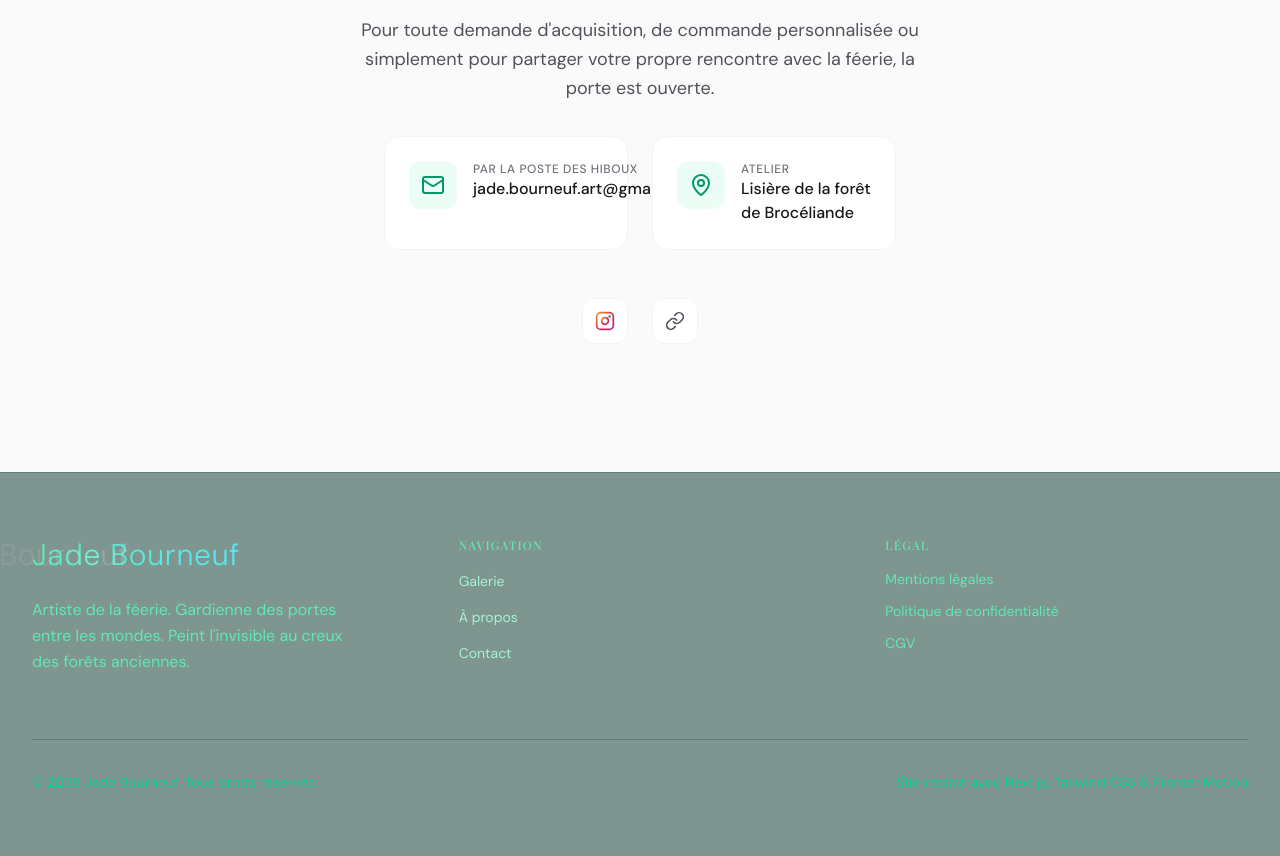
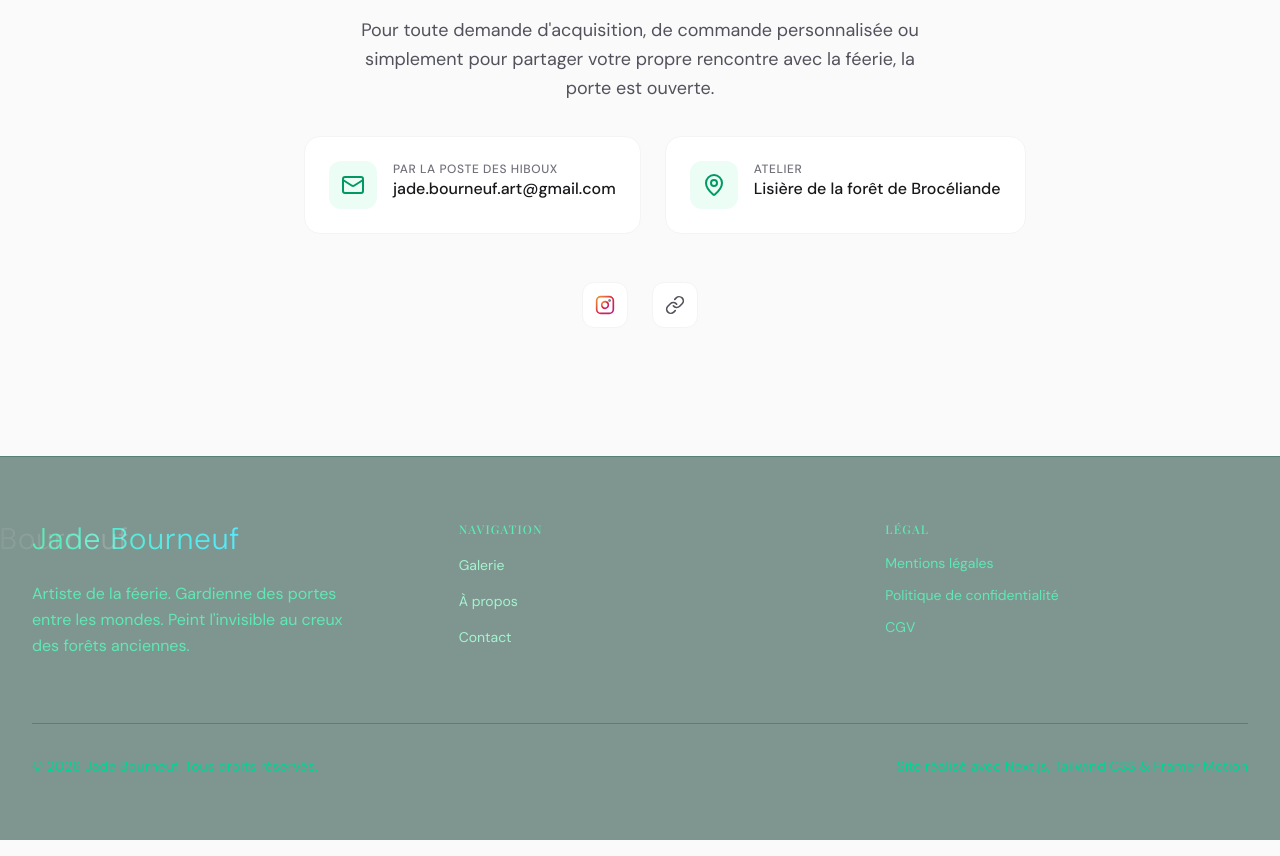
Before and after one commit to dbruyere28/jadecommelecailloux, a Next.js app: page / in a window 1280 px wide. Shown: the part 2920-3776 px from the top of the page. Built offline with nearby package versions, Linux system fonts and the light colour scheme.

Commit message:
fix: Contact email display - prevent wrapping
- Changed grid to max-content_1fr so email column fits content
- Added whitespace-nowrap to email and address divs
- Removed break-words from email to prevent wrapping
- Both cards now display full text on single line

```diff
--- a/src/components/Contact.tsx
+++ b/src/components/Contact.tsx
@@ -60,7 +60,7 @@ export function Contact() {
             votre propre rencontre avec la féerie, la porte est ouverte.
           </p>
 
-          <div className="grid sm:grid-cols-2 gap-6 w-full max-w-lg mx-auto">
+          <div className="grid sm:grid-cols-[max-content_1fr] gap-6 w-full max-w-2xl mx-auto">
             <a
               href="mailto:jade.bourneuf.art@gmail.com"
               className="group flex items-start gap-4 p-6 bg-white dark:bg-zinc-800 rounded-2xl border border-zinc-100 dark:border-zinc-700 hover:border-emerald-200 dark:hover:border-emerald-800 transition-all text-left"
@@ -68,9 +68,9 @@ export function Contact() {
               <div className="p-3 bg-emerald-50 dark:bg-emerald-900/20 rounded-xl text-emerald-600 dark:text-emerald-400 group-hover:scale-110 transition-transform flex-shrink-0">
                 <Mail className="w-6 h-6" aria-hidden="true" />
               </div>
-              <div>
+              <div className="whitespace-nowrap">
                 <p className="text-xs font-medium uppercase tracking-wider text-zinc-500 dark:text-zinc-400">Par la poste des hiboux</p>
-                <p className="text-zinc-900 dark:text-white font-medium break-words">jade.bourneuf.art@gmail.com</p>
+                <p className="text-zinc-900 dark:text-white font-medium">jade.bourneuf.art@gmail.com</p>
               </div>
             </a>
 
@@ -78,7 +78,7 @@ export function Contact() {
               <div className="p-3 bg-emerald-50 dark:bg-emerald-900/20 rounded-xl text-emerald-600 dark:text-emerald-400 flex-shrink-0">
                 <MapPin className="w-6 h-6" aria-hidden="true" />
               </div>
-              <div>
+              <div className="whitespace-nowrap">
                 <p className="text-xs font-medium uppercase tracking-wider text-zinc-500 dark:text-zinc-400">Atelier</p>
                 <p className="text-zinc-900 dark:text-white font-medium break-words">Lisière de la forêt de Brocéliande</p>
               </div>
```
